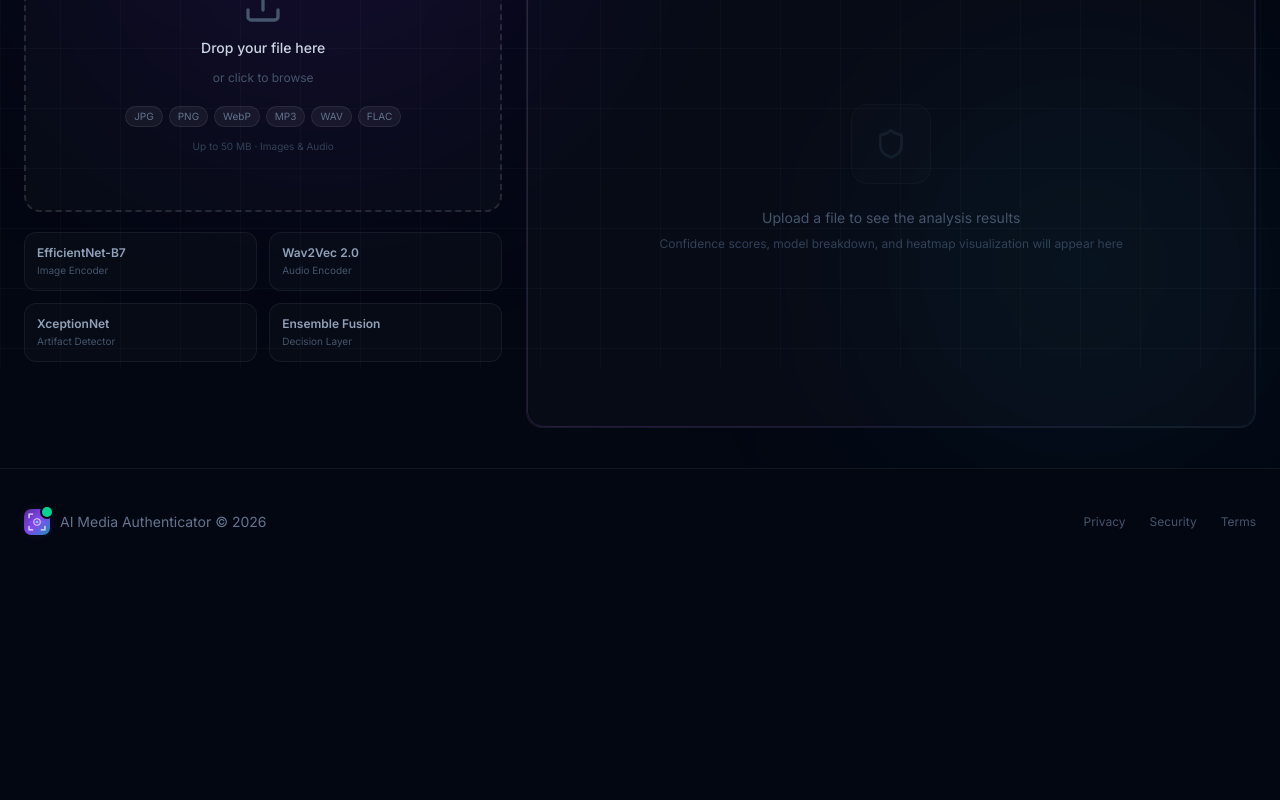
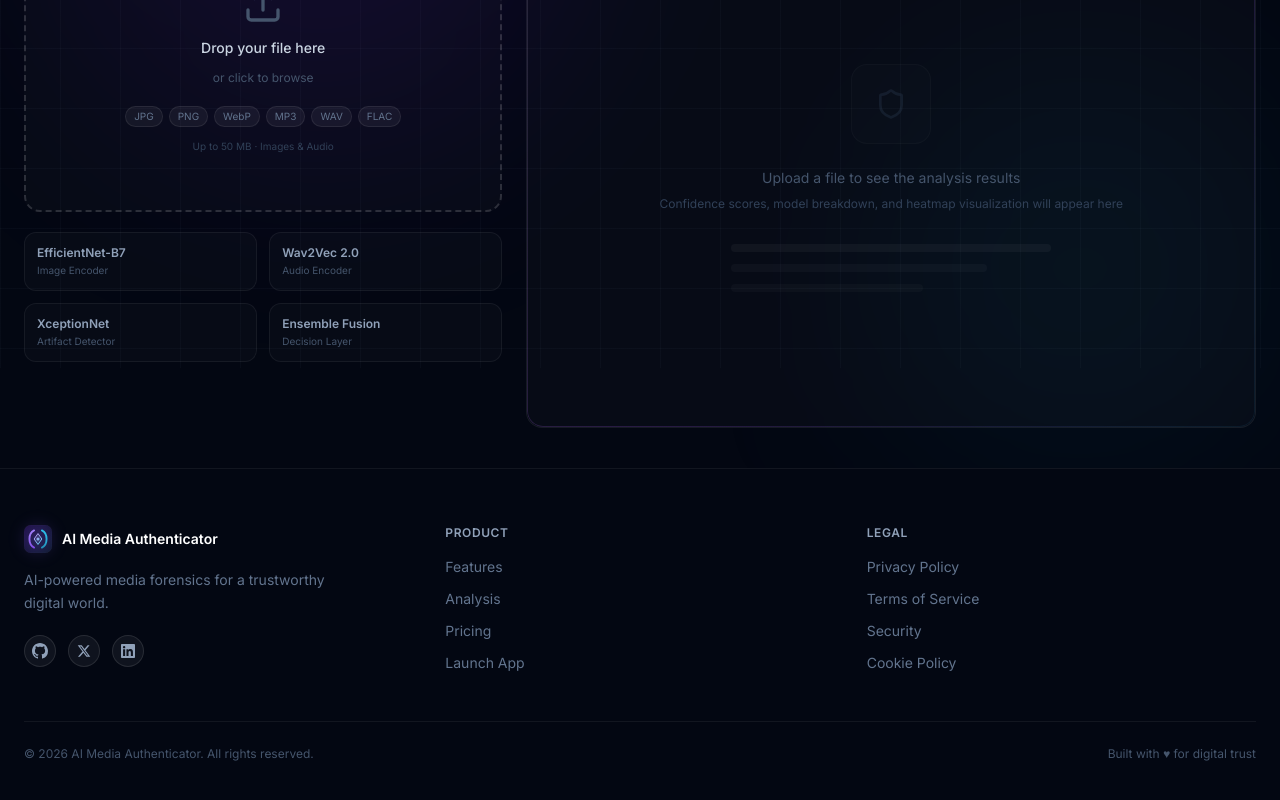
Before and after one commit to asjad4284/fyp-ai-vision, a React (Vite) app: page /detect in a window 1280 px wide. Shown: the part 432-1232 px from the top of the page. Before the commit the page ends 1007 px from the top, so only its background shows below. Built offline with nearby package versions, Linux system fonts and the light colour scheme.

Commit message:
Solving the path error

```diff
--- a/src/components/FAQSection.jsx
+++ b/src/components/FAQSection.jsx
@@ -22,13 +22,13 @@ export default function FAQSection() {
         {FAQS.map(({ q, a }, i) => (
           <motion.div key={i} initial={{ opacity: 0, y: 20 }} whileInView={{ opacity: 1, y: 0 }}
             viewport={{ once: true, amount: 0.05 }} transition={{ delay: i * 0.06 }}
-            className="rounded-2xl border border-white/8 bg-white/3 overflow-hidden gradient-border-card">
+            className={`rounded-2xl border border-white/8 bg-white/3 overflow-hidden gradient-border-card transition-all duration-300 ${open === i ? 'border-l-2 border-l-violet-500' : ''}`}>
             <button
               className="w-full flex items-center justify-between px-6 py-5 text-left"
               onClick={() => setOpen(open === i ? null : i)}
               aria-expanded={open === i}>
               <span className="text-sm font-medium text-white pr-4">{q}</span>
-              <motion.span animate={{ rotate: open === i ? 45 : 0 }} transition={{ duration: 0.22 }}
+              <motion.span animate={{ rotate: open === i ? 135 : 0 }} transition={{ duration: 0.3, ease: 'easeInOut' }}
                 className="text-violet-400 text-2xl leading-none flex-shrink-0 font-light">+</motion.span>
             </button>
             <AnimatePresence initial={false}>
--- a/src/components/HorizontalScroll.jsx
+++ b/src/components/HorizontalScroll.jsx
@@ -129,10 +129,10 @@ const HorizontalScroll = memo(function HorizontalScroll() {
   const prev = useCallback(() => setActive(a => (a - 1 + total) % total), [total]);
   const next = useCallback(() => setActive(a => (a + 1) % total), [total]);
 
-  // Auto-advance every 3s unless paused
+  // Auto-advance every 2s unless paused
   useEffect(() => {
     if (paused) return;
-    const t = setInterval(next, 3000);
+    const t = setInterval(next, 2000);
     return () => clearInterval(t);
   }, [paused, next]);
 
--- a/src/components/PricingSection.jsx
+++ b/src/components/PricingSection.jsx
@@ -45,7 +45,7 @@ export default function PricingSection({ hideHeader = false }) {
             whileHover={{ y: -6 }}
             className={`relative flex flex-col rounded-2xl border p-7 gradient-border-card transition-all duration-300 ${
               highlight
-                ? 'border-violet-500/40 bg-violet-950/30 glow-purple'
+                ? 'border-violet-500/40 bg-violet-950/30 glow-purple-pulse'
                 : 'border-white/8 bg-neutral-900/60 glow-card'
             }`}>
             {highlight && (
@@ -70,7 +70,7 @@ export default function PricingSection({ hideHeader = false }) {
                 </li>
               ))}
             </ul>
-            <button className={`w-full rounded-full py-3 text-sm font-semibold transition-all hover:scale-105 active:scale-95 ${
+            <button className={`w-full rounded-full py-3 text-sm font-semibold transition-all hover:scale-[1.03] active:scale-[0.97] ${
               highlight
                 ? 'bg-white text-black hover:bg-neutral-100 shadow-lg shadow-white/10'
                 : 'border border-white/15 bg-white/5 text-white hover:bg-white/10'
--- a/src/components/TestimonialsSection.jsx
+++ b/src/components/TestimonialsSection.jsx
@@ -30,8 +30,9 @@ export default function TestimonialsSection() {
         viewport={{ once: true, amount: 0.05 }} className="grid gap-6 md:grid-cols-3">
         {TESTIMONIALS.map(({ quote, name, role, initials, color }) => (
           <motion.div key={name} variants={fadeUp} transition={{ duration: 0.5 }}
-            whileHover={{ y: -5 }}
+            whileHover={{ y: -6 }}
             className="flex flex-col rounded-2xl border border-white/8 bg-white/3 p-7 gradient-border-card glow-card transition-all duration-300">
+            <span className="text-4xl text-violet-500/20 font-serif leading-none">&ldquo;</span>
             <p className="text-sm text-slate-300 leading-relaxed flex-1 italic">"{quote}"</p>
             <div className="mt-6 flex items-center gap-3">
               <div className={`flex h-10 w-10 flex-shrink-0 items-center justify-center rounded-full bg-gradient-to-br ${color} text-xs font-bold text-white`}>
--- a/src/routes/__root.jsx
+++ b/src/routes/__root.jsx
@@ -1,54 +1,59 @@
 import { createRootRoute, Outlet, Link, useNavigate, useRouterState } from '@tanstack/react-router';
 import { useState, useEffect, useCallback } from 'react';
 import { motion } from 'framer-motion';
-import { Menu } from 'lucide-react';
+import { Menu, ChevronUp } from 'lucide-react';
+import { AnimatePresence } from 'framer-motion';
 
 /* ── Custom logo SVG ── */
 function BrandLogo({ size = 36 }) {
-  const r = size / 36;
   return (
     <div className="relative flex-shrink-0" style={{ width: size, height: size }}>
-      {/* Outer glow */}
+      {/* Subtle ambient glow */}
       <div
-        className="absolute inset-0 rounded-xl"
-        style={{ background: 'radial-gradient(circle, rgba(139,92,246,0.5) 0%, transparent 70%)', filter: 'blur(6px)' }}
+        className="absolute inset-[-4px] rounded-2xl"
+        style={{ background: 'radial-gradient(circle, rgba(139,92,246,0.35) 0%, transparent 70%)', filter: 'blur(8px)' }}
       />
-      {/* Logo body */}
       <svg width={size} height={size} viewBox="0 0 36 36" fill="none" xmlns="http://www.w3.org/2000/svg">
         <defs>
-          <linearGradient id="logoGrad" x1="0" y1="0" x2="36" y2="36" gradientUnits="userSpaceOnUse">
-            <stop offset="0%" stopColor="#4c1d95" />
-            <stop offset="50%" stopColor="#7c3aed" />
-            <stop offset="100%" stopColor="#0891b2" />
+          <linearGradient id="logoBg" x1="0" y1="0" x2="36" y2="36" gradientUnits="userSpaceOnUse">
+            <stop offset="0%" stopColor="#1e1046" />
+            <stop offset="100%" stopColor="#0c1a2e" />
           </linearGradient>
-          <linearGradient id="lineGrad" x1="0" y1="18" x2="36" y2="18" gradientUnits="userSpaceOnUse">
-            <stop offset="0%" stopColor="#a78bfa" stopOpacity="0" />
-            <stop offset="50%" stopColor="#a78bfa" stopOpacity="0.8" />
-            <stop offset="100%" stopColor="#22d3ee" stopOpacity="0" />
+          <linearGradient id="markGrad1" x1="8" y1="6" x2="28" y2="30" gradientUnits="userSpaceOnUse">
+            <stop offset="0%" stopColor="#a78bfa" />
+            <stop offset="100%" stopColor="#6d28d9" />
+          </linearGradient>
+          <linearGradient id="markGrad2" x1="28" y1="6" x2="8" y2="30" gradientUnits="userSpaceOnUse">
+            <stop offset="0%" stopColor="#22d3ee" />
+            <stop offset="100%" stopColor="#0e7490" />
+          </linearGradient>
+          <linearGradient id="centerGlow" x1="14" y1="14" x2="22" y2="22" gradientUnits="userSpaceOnUse">
+            <stop offset="0%" stopColor="#c4b5fd" />
+            <stop offset="100%" stopColor="#67e8f9" />
           </linearGradient>
         </defs>
-        {/* Background */}
-        <rect width="36" height="36" rx="10" fill="url(#logoGrad)" />
-        <rect width="36" height="36" rx="10" fill="white" fillOpacity="0.05" />
-        {/* Corner scan brackets */}
-        <path d="M7 12V7H12"  stroke="white" strokeWidth="1.8" strokeLinecap="round" strokeLinejoin="round" opacity="0.95" />
-        <path d="M24 7H29V12" stroke="white" strokeWidth="1.8" strokeLinecap="round" strokeLinejoin="round" opacity="0.95" />
-        <path d="M29 24V29H24" stroke="white" strokeWidth="1.8" strokeLinecap="round" strokeLinejoin="round" opacity="0.95" />
-        <path d="M12 29H7V24" stroke="white" strokeWidth="1.8" strokeLinecap="round" strokeLinejoin="round" opacity="0.95" />
-        {/* Scan line */}
-        <line x1="7" y1="18" x2="29" y2="18" stroke="url(#lineGrad)" strokeWidth="0.9" />
-        {/* Center target ring */}
-        <circle cx="18" cy="18" r="4.5" stroke="white" strokeWidth="1.4" strokeOpacity="0.9" />
-        {/* Center dot */}
-        <circle cx="18" cy="18" r="1.8" fill="#67e8f9" />
-        {/* Small corner dots */}
-        <circle cx="7"  cy="7"  r="1" fill="#a78bfa" opacity="0.7" />
-        <circle cx="29" cy="7"  r="1" fill="#a78bfa" opacity="0.7" />
-        <circle cx="7"  cy="29" r="1" fill="#22d3ee" opacity="0.7" />
-        <circle cx="29" cy="29" r="1" fill="#22d3ee" opacity="0.7" />
+        {/* Dark background */}
+        <rect width="36" height="36" rx="9" fill="url(#logoBg)" />
+        <rect width="36" height="36" rx="9" stroke="white" strokeOpacity="0.08" strokeWidth="0.5" />
+        {/* Left arc — violet */}
+        <path
+          d="M13 7C9 9 7 13.5 7 18c0 4.5 2 9 6 11"
+          stroke="url(#markGrad1)" strokeWidth="2.4" strokeLinecap="round" fill="none"
+        />
+        {/* Right arc — cyan */}
+        <path
+          d="M23 7c4 2 6 6.5 6 11 0 4.5-2 9-6 11"
+          stroke="url(#markGrad2)" strokeWidth="2.4" strokeLinecap="round" fill="none"
+        />
+        {/* Center diamond lens */}
+        <path
+          d="M18 11L23 18L18 25L13 18Z"
+          fill="url(#centerGlow)" fillOpacity="0.15"
+          stroke="url(#centerGlow)" strokeWidth="1.2" strokeLinejoin="round"
+        />
+        {/* Inner dot */}
+        <circle cx="18" cy="18" r="2" fill="url(#centerGlow)" fillOpacity="0.9" />
       </svg>
-      {/* Live status dot */}
-      <span className="absolute -top-0.5 -right-0.5 h-2.5 w-2.5 rounded-full bg-emerald-400 ring-2 ring-[#030712]" />
     </div>
   );
 }
@@ -58,17 +63,40 @@ import MobileMenu from '../components/MobileMenu';
 function RootLayout() {
   const [scrolled, setScrolled] = useState(false);
   const [mobileOpen, setMobileOpen] = useState(false);
+  const [activeSection, setActiveSection] = useState('');
+  const [showTopBtn, setShowTopBtn] = useState(false);
+
+  const navigate = useNavigate();
+  const pathname = useRouterState({ select: s => s.location.pathname });
 
   useEffect(() => {
-    const h = () => setScrolled(window.scrollY > 40);
+    const h = () => {
+      setScrolled(window.scrollY > 40);
+      setShowTopBtn(window.scrollY > 500);
+    };
     window.addEventListener('scroll', h, { passive: true });
     return () => window.removeEventListener('scroll', h);
   }, []);
 
+  /* IntersectionObserver for active nav highlighting */
+  useEffect(() => {
+    const ids = ['features', 'analysis'];
+    const els = ids.map(id => document.getElementById(id)).filter(Boolean);
+    if (!els.length) return;
+    const observer = new IntersectionObserver(
+      (entries) => {
+        entries.forEach(entry => {
+          if (entry.isIntersecting) setActiveSection(entry.target.id);
+        });
+      },
+      { threshold: 0.3, rootMargin: '-80px 0px 0px 0px' }
+    );
+    els.forEach(el => observer.observe(el));
+    return () => observer.disconnect();
+  }, [pathname]);
+
   const closeMobile = useCallback(() => setMobileOpen(false), []);
   const openMobile = useCallback(() => setMobileOpen(true), []);
-  const navigate = useNavigate();
-  const pathname = useRouterState({ select: s => s.location.pathname });
 
   const scrollToSection = useCallback((id) => (e) => {
     e.preventDefault();
@@ -104,8 +132,8 @@ function RootLayout() {
           </Link>
 
           <nav className="hidden md:flex items-center gap-8 text-sm text-slate-400">
-            <button onClick={scrollToSection('features')} className="hover:text-white transition-colors duration-200 cursor-pointer">Features</button>
-            <button onClick={scrollToSection('analysis')} className="hover:text-white transition-colors duration-200 cursor-pointer">Analysis</button>
+            <button onClick={scrollToSection('features')} className={`hover:text-white transition-colors duration-200 cursor-pointer ${activeSection === 'features' ? 'text-white' : 'text-slate-400'}`}>Features</button>
+            <button onClick={scrollToSection('analysis')} className={`hover:text-white transition-colors duration-200 cursor-pointer ${activeSection === 'analysis' ? 'text-white' : 'text-slate-400'}`}>Analysis</button>
             <Link
               to="/pricing"
               className="hover:text-white transition-colors duration-200"
@@ -134,19 +162,88 @@ function RootLayout() {
       </motion.nav>
 
       {/* ── PAGE CONTENT ── */}
-      <Outlet />
+      <AnimatePresence mode="wait">
+        <motion.div
+          key={pathname}
+          initial={{ opacity: 0, y: 8 }}
+          animate={{ opacity: 1, y: 0 }}
+          exit={{ opacity: 0, y: -8 }}
+          transition={{ duration: 0.3, ease: 'easeOut' }}
+        >
+          <Outlet />
+        </motion.div>
+      </AnimatePresence>
+
+      {/* ── BACK-TO-TOP ── */}
+      <AnimatePresence>
+        {showTopBtn && (
+          <motion.button
+            initial={{ opacity: 0, y: 20 }}
+            animate={{ opacity: 1, y: 0 }}
+            exit={{ opacity: 0, y: 20 }}
+            transition={{ duration: 0.25 }}
+            onClick={() => window.scrollTo({ top: 0, behavior: 'smooth' })}
+            className="back-to-top"
+            aria-label="Back to top"
+          >
+            <ChevronUp className="h-5 w-5" />
+          </motion.button>
+        )}
+      </AnimatePresence>
 
       {/* ── FOOTER ── */}
-      <footer className="border-t border-white/6 py-10">
-        <div className="mx-auto flex max-w-7xl flex-col items-center justify-between gap-5 px-6 sm:flex-row">
-          <Link to="/" className="flex items-center gap-2.5 hover:opacity-80 transition-opacity">
-            <BrandLogo size={26} />
-            <span className="text-sm text-slate-500">AI Media Authenticator © 2026</span>
-          </Link>
-          <div className="flex items-center gap-6 text-xs text-slate-600">
-            <a href="#" className="hover:text-white transition-colors">Privacy</a>
-            <a href="#" className="hover:text-white transition-colors">Security</a>
-            <a href="#" className="hover:text-white transition-colors">Terms</a>
+      <footer className="border-t border-white/6 pt-14 pb-10">
+        <div className="mx-auto max-w-7xl px-6">
+          <div className="grid grid-cols-1 md:grid-cols-3 gap-10 md:gap-8">
+            {/* Column 1 — Brand */}
+            <div className="flex flex-col gap-4">
+              <Link to="/" className="flex items-center gap-2.5 hover:opacity-80 transition-opacity cursor-pointer">
+                <BrandLogo size={28} />
+                <span className="text-sm font-semibold">AI Media Authenticator</span>
+              </Link>
+              <p className="text-sm text-slate-500 leading-relaxed max-w-xs">
+                AI-powered media forensics for a trustworthy digital world.
+              </p>
+              {/* Social icons */}
+              <div className="flex items-center gap-3 mt-1">
+                {/* GitHub */}
+                <a href="#" aria-label="GitHub" className="flex items-center justify-center h-8 w-8 rounded-full border border-white/10 bg-white/5 text-slate-400 hover:bg-white/10 hover:text-white transition-all cursor-pointer">
+                  <svg width="16" height="16" viewBox="0 0 24 24" fill="currentColor"><path d="M12 0C5.37 0 0 5.37 0 12c0 5.31 3.435 9.795 8.205 11.385.6.105.825-.255.825-.57 0-.285-.015-1.23-.015-2.235-3.015.555-3.795-.735-4.035-1.41-.135-.345-.72-1.41-1.23-1.695-.42-.225-1.02-.78-.015-.795.945-.015 1.62.87 1.845 1.23 1.08 1.815 2.805 1.305 3.495.99.105-.78.42-1.305.765-1.605-2.67-.3-5.46-1.335-5.46-5.925 0-1.305.465-2.385 1.23-3.225-.12-.3-.54-1.53.12-3.18 0 0 1.005-.315 3.3 1.23.96-.27 1.98-.405 3-.405s2.04.135 3 .405c2.295-1.56 3.3-1.23 3.3-1.23.66 1.65.24 2.88.12 3.18.765.84 1.23 1.905 1.23 3.225 0 4.605-2.805 5.625-5.475 5.925.435.375.81 1.095.81 2.22 0 1.605-.015 2.895-.015 3.3 0 .315.225.69.825.57A12.02 12.02 0 0024 12c0-6.63-5.37-12-12-12z"/></svg>
+                </a>
+                {/* Twitter/X */}
+                <a href="#" aria-label="Twitter" className="flex items-center justify-center h-8 w-8 rounded-full border border-white/10 bg-white/5 text-slate-400 hover:bg-white/10 hover:text-white transition-all cursor-pointer">
+                  <svg width="14" height="14" viewBox="0 0 24 24" fill="currentColor"><path d="M18.244 2.25h3.308l-7.227 8.26 8.502 11.24H16.17l-5.214-6.817L4.99 21.75H1.68l7.73-8.835L1.254 2.25H8.08l4.713 6.231zm-1.161 17.52h1.833L7.084 4.126H5.117z"/></svg>
+                </a>
+                {/* LinkedIn */}
+                <a href="#" aria-label="LinkedIn" className="flex items-center justify-center h-8 w-8 rounded-full border border-white/10 bg-white/5 text-slate-400 hover:bg-white/10 hover:text-white transition-all cursor-pointer">
+                  <svg width="14" height="14" viewBox="0 0 24 24" fill="currentColor"><path d="M20.447 20.452h-3.554v-5.569c0-1.328-.027-3.037-1.852-3.037-1.853 0-2.136 1.445-2.136 2.939v5.667H9.351V9h3.414v1.561h.046c.477-.9 1.637-1.85 3.37-1.85 3.601 0 4.267 2.37 4.267 5.455v6.286zM5.337 7.433a2.062 2.062 0 01-2.063-2.065 2.064 2.064 0 112.063 2.065zm1.782 13.019H3.555V9h3.564v11.452zM22.225 0H1.771C.792 0 0 .774 0 1.729v20.542C0 23.227.792 24 1.771 24h20.451C23.2 24 24 23.227 24 22.271V1.729C24 .774 23.2 0 22.222 0h.003z"/></svg>
+                </a>
+              </div>
+            </div>
+
+            {/* Column 2 — Product */}
+            <div className="flex flex-col gap-3">
+              <h4 className="text-xs font-semibold uppercase tracking-wider text-slate-400 mb-1">Product</h4>
+              <button onClick={scrollToSection('features')} className="text-sm text-slate-500 hover:text-white transition-colors text-left cursor-pointer">Features</button>
+              <button onClick={scrollToSection('analysis')} className="text-sm text-slate-500 hover:text-white transition-colors text-left cursor-pointer">Analysis</button>
+              <Link to="/pricing" className="text-sm text-slate-500 hover:text-white transition-colors cursor-pointer">Pricing</Link>
+              <Link to="/detect" className="text-sm text-slate-500 hover:text-white transition-colors cursor-pointer">Launch App</Link>
+            </div>
+
+            {/* Column 3 — Legal */}
+            <div className="flex flex-col gap-3">
+              <h4 className="text-xs font-semibold uppercase tracking-wider text-slate-400 mb-1">Legal</h4>
+              <a href="#" className="text-sm text-slate-500 hover:text-white transition-colors cursor-pointer">Privacy Policy</a>
+              <a href="#" className="text-sm text-slate-500 hover:text-white transition-colors cursor-pointer">Terms of Service</a>
+              <a href="#" className="text-sm text-slate-500 hover:text-white transition-colors cursor-pointer">Security</a>
+              <a href="#" className="text-sm text-slate-500 hover:text-white transition-colors cursor-pointer">Cookie Policy</a>
+            </div>
+          </div>
+
+          {/* Bottom bar */}
+          <div className="mt-12 pt-6 border-t border-white/6 flex flex-col sm:flex-row items-center justify-between gap-4">
+            <span className="text-xs text-slate-600">© 2026 AI Media Authenticator. All rights reserved.</span>
+            <span className="text-xs text-slate-600">Built with ♥ for digital trust</span>
           </div>
         </div>
       </footer>
--- a/src/routes/detect.jsx
+++ b/src/routes/detect.jsx
@@ -147,10 +147,11 @@ function DetectPage() {
               onDragLeave={() => setDragging(false)}
               onDrop={onDrop}
               onClick={() => !file && inputRef.current?.click()}
+              style={dragging ? { boxShadow: '0 0 40px rgba(139,92,246,0.2)' } : undefined}
               className={`relative rounded-2xl border-2 border-dashed p-8 text-center cursor-pointer transition-all duration-300 ${
-                dragging ? 'border-violet-400 bg-violet-500/10 scale-[1.02]' :
+                dragging ? 'border-violet-400 bg-violet-500/15 scale-[1.03]' :
                 file ? 'border-white/15 bg-white/3 cursor-default' :
-                'border-white/12 bg-white/2 hover:border-violet-500/40 hover:bg-violet-500/5'
+                'border-white/15 bg-white/2 hover:border-white/25 hover:bg-white/4 shimmer'
               }`}
             >
               <input
@@ -206,7 +207,7 @@ function DetectPage() {
                   </motion.div>
                 ) : (
                   <motion.div key="idle" initial={{ opacity: 0 }} animate={{ opacity: 1 }} exit={{ opacity: 0 }} className="py-6 space-y-3">
-                    <motion.div animate={{ y: [0, -6, 0] }} transition={{ duration: 3, repeat: Infinity, ease: 'easeInOut' }}>
+                    <motion.div animate={{ y: dragging ? [0, -10, 0] : [0, -6, 0] }} transition={{ duration: dragging ? 1.5 : 3, repeat: Infinity, ease: 'easeInOut' }}>
                       <Upload className="h-10 w-10 text-slate-600 mx-auto" />
                     </motion.div>
                     <p className="text-sm font-medium text-slate-300">Drop your file here</p>
@@ -265,6 +266,12 @@ function DetectPage() {
                   </motion.div>
                   <p className="text-slate-600 text-sm">Upload a file to see the analysis results</p>
                   <p className="text-slate-700 text-xs mt-2">Confidence scores, model breakdown, and heatmap visualization will appear here</p>
+                  {/* Skeleton hint lines */}
+                  <div className="mt-8 space-y-3 w-full max-w-xs">
+                    <div className="h-2 rounded-full bg-white/5 animate-pulse" />
+                    <div className="h-2 rounded-full bg-white/4 animate-pulse w-4/5" />
+                    <div className="h-2 rounded-full bg-white/3 animate-pulse w-3/5" />
+                  </div>
                 </motion.div>
               ) : (
                 <motion.div
```
Also changed, not shown: src/index.css (+35 -0 lines), src/routes/index.jsx (+21 -10 lines).
